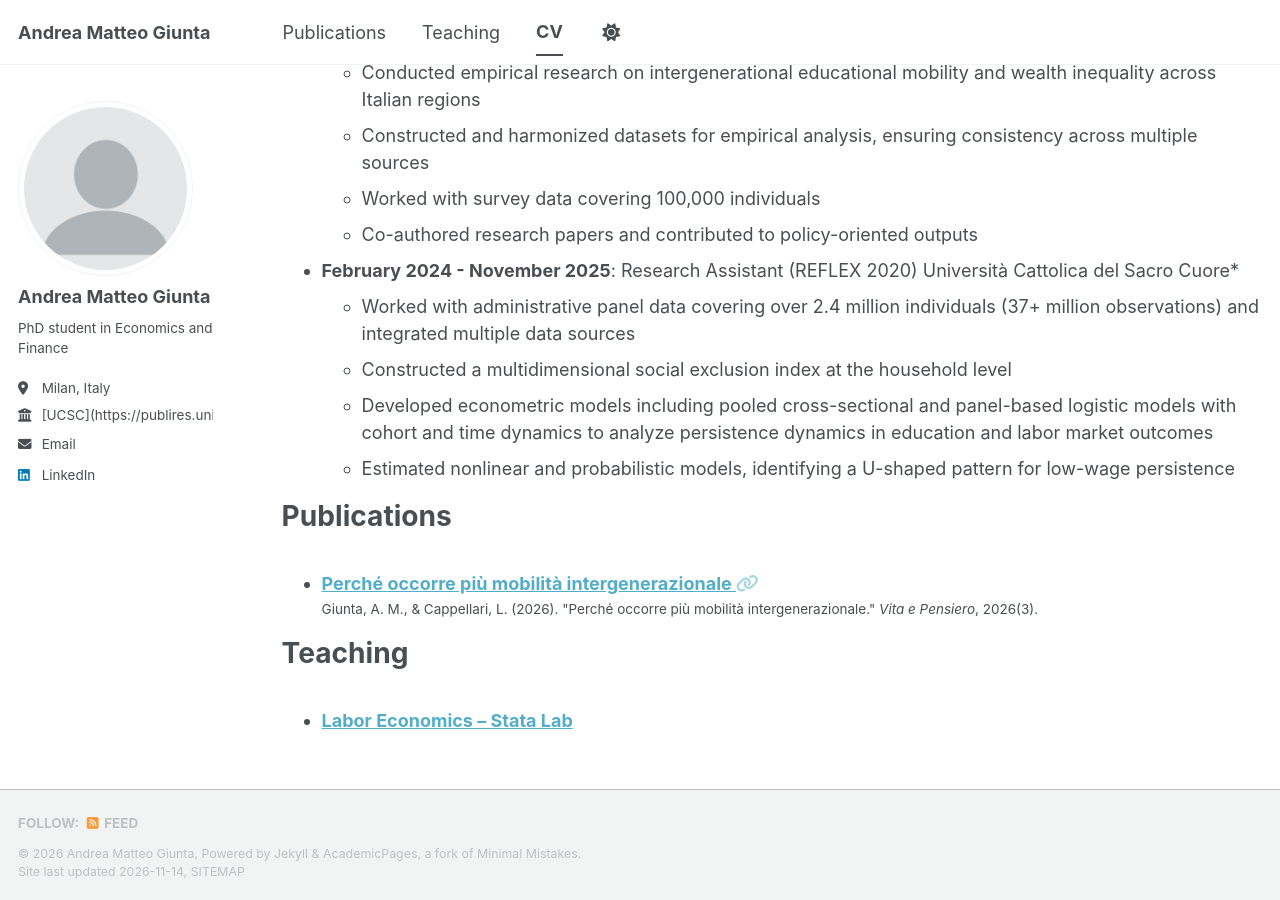
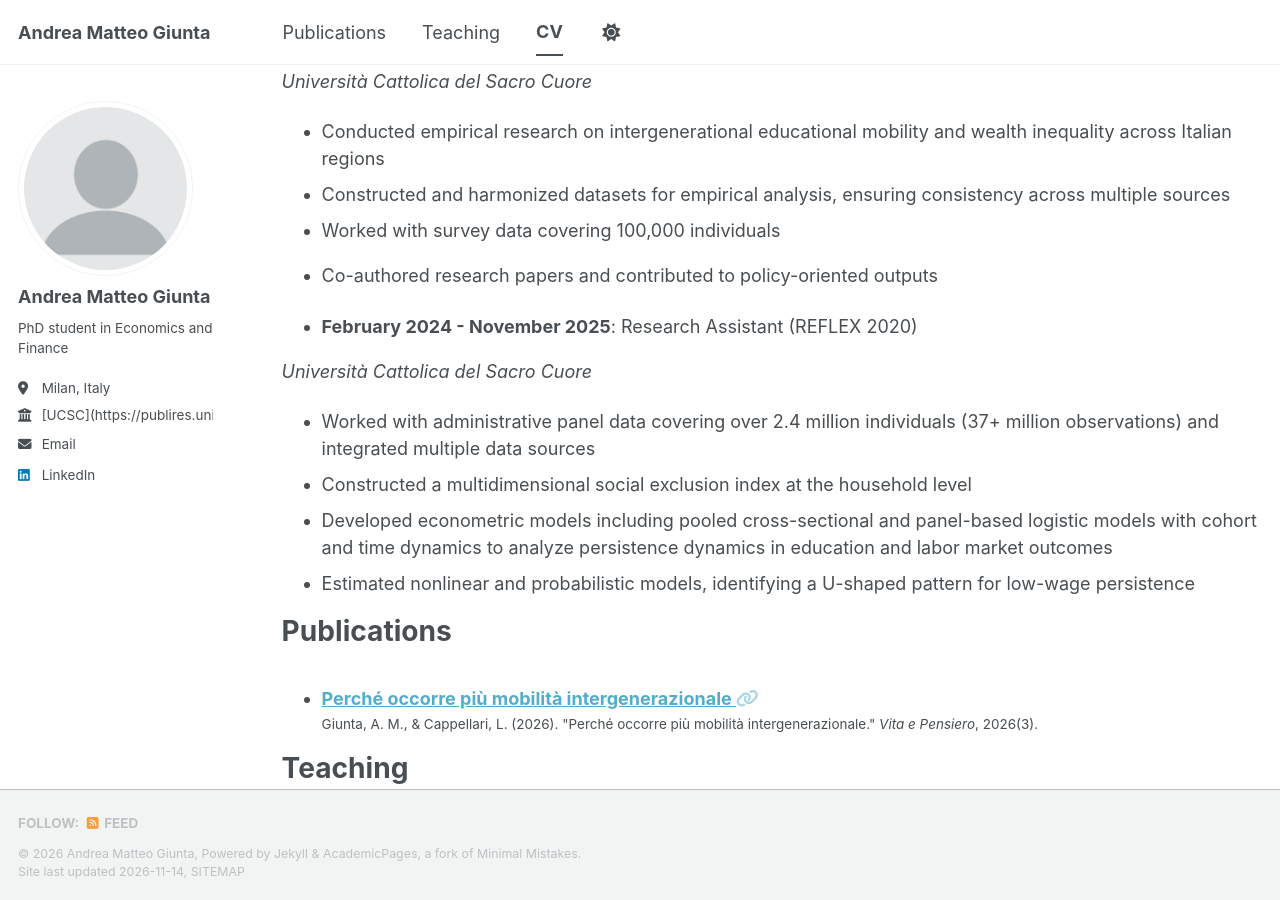
Before and after one commit to andreamatteogiunta/andreamatteogiunta.github.io, a Jekyll site: the page built from _pages/cv.md, in a window 1280 px wide and 900 px high, scrolled down 443 px. Built offline with Jekyll 4.4.1, drawn with Linux system fonts in a browser that asks for light colours; a script bundle is joined from its source files by our own code; a style sheet for code colours, icons or effects is not loaded.

Commit message:
Update cv.md

```diff
--- a/_pages/cv.md
+++ b/_pages/cv.md
@@ -22,6 +22,7 @@ Education
 Work experience
 ======
 * **November 2025 - March 2026**: Research Assistant (PRIN 2022 - PNRR)
+
 *Università Cattolica del Sacro Cuore*
   * Conducted empirical research on intergenerational educational mobility and wealth inequality across Italian regions
   * Constructed and harmonized datasets for empirical analysis, ensuring consistency across multiple sources
@@ -29,7 +30,8 @@ Work experience
   * Co-authored research papers and contributed to policy-oriented outputs
 
 * **February 2024 - November 2025**: Research Assistant (REFLEX 2020)
-Università Cattolica del Sacro Cuore*
+
+*Università Cattolica del Sacro Cuore*
   * Worked with administrative panel data covering over 2.4 million individuals (37+ million observations) and integrated multiple data sources
   * Constructed a multidimensional social exclusion index at the household level
   * Developed econometric models including pooled cross-sectional and panel-based logistic models with cohort and time dynamics to analyze persistence dynamics in education and labor market outcomes
```
